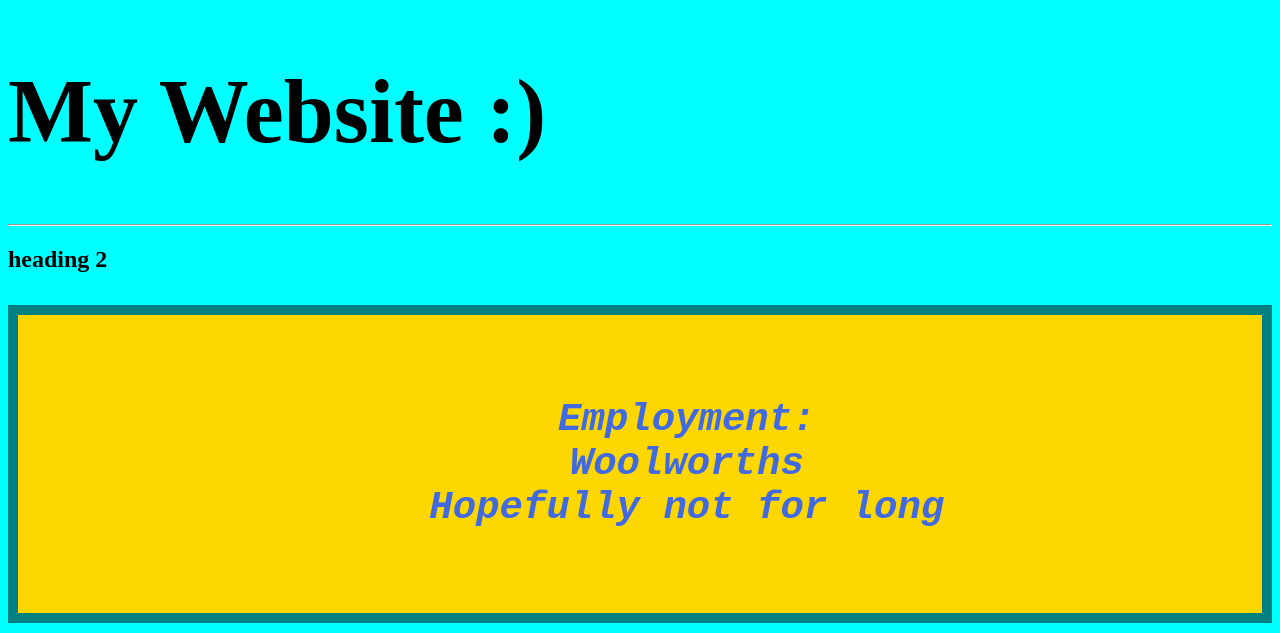
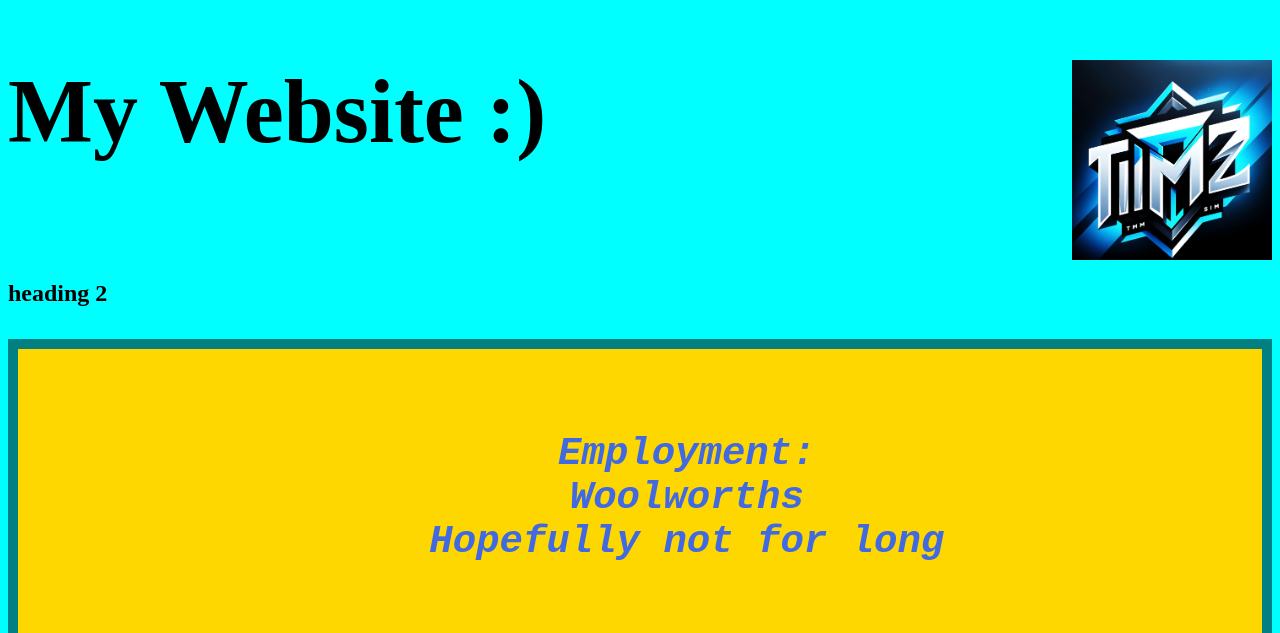
Before and after one commit to Timzz-T/Timzz-T.github.io, a plain HTML site: page index.html in a window 1280 px wide. Shown: the top 633 px of the page. Drawn offline with Linux system fonts and the light colour scheme.

Commit message:
Add files via upload

```diff
--- a/index.html
+++ b/index.html
@@ -2,6 +2,7 @@
 <html>
 <head>
 <link rel="stylesheet" href="style.css">
+<link rel="icon" type="image/x-icon" href="Images/Timzz logo.ico">
 <title>Tim's Website</title>
 </head>
 
@@ -23,8 +24,10 @@
 <body>
 <h1 class="first">
     My Website :)
+    <img src="Images/Timzz logo.png" style="float: right; width: 200px;">
 </h1>
-<hr>
+<br>
+<br>
 <h2>
     heading 2
 </h2>
```
Also changed, not shown: Images/Timzz logo.ico (added), Images/Timzz logo.png (added).
